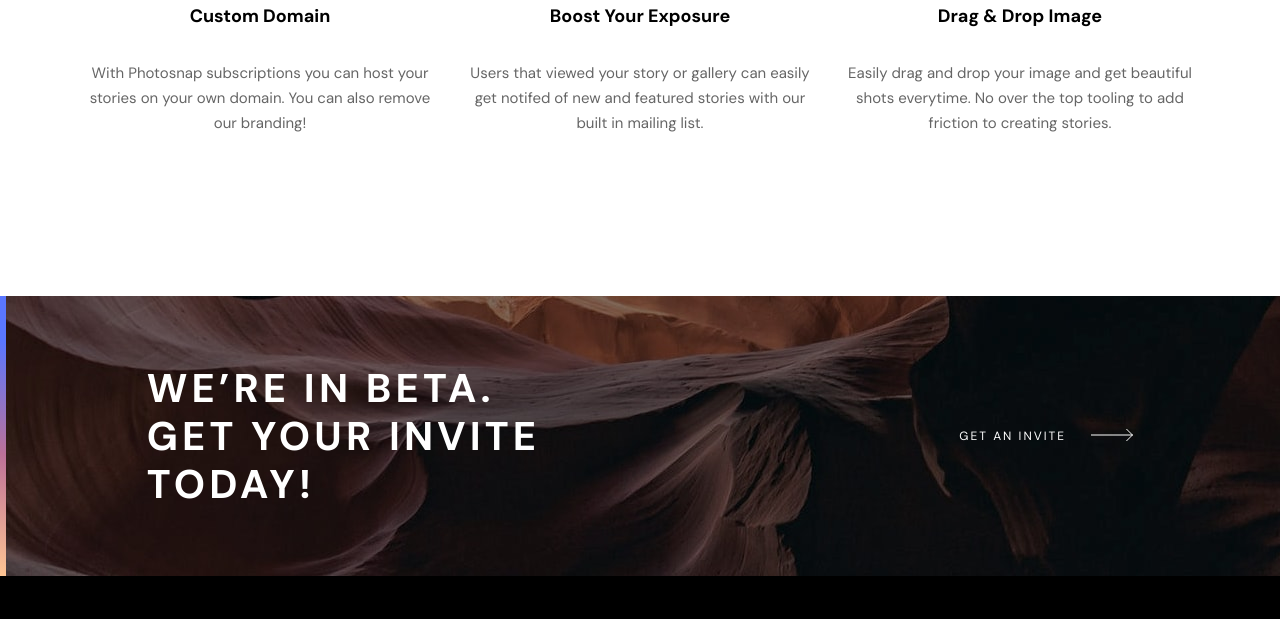
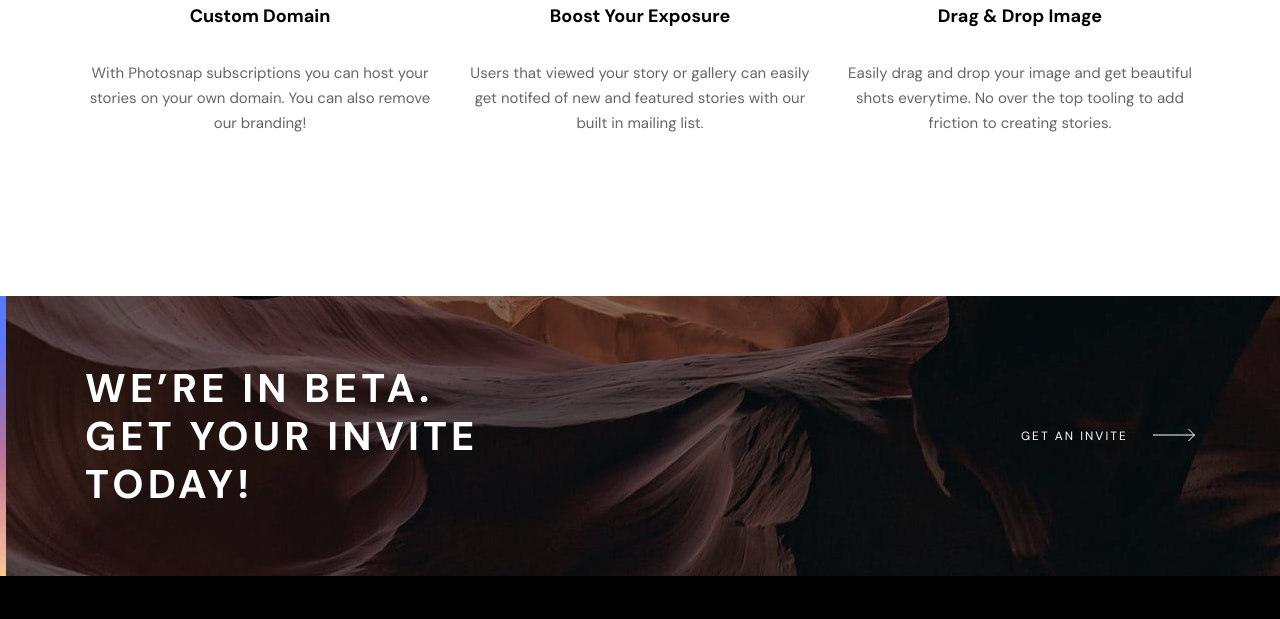
Before and after one commit to Baradel-Clement/Photosnap, a plain HTML site: page srcs/features.html in a window 1280 px wide. Shown: the part 1162-1781 px from the top of the page. Drawn offline with Linux system fonts and the light colour scheme.

Commit message:
fix feature beta section

```diff
--- a/srcs/features.css
+++ b/srcs/features.css
@@ -356,7 +356,7 @@ html, body {
 }
 
 .wrap-beta-text {
-    max-width: 77.08333333%;
+    max-width: 1110px;
     height: 144px;
     width: 100%;
     display: flex;
```
